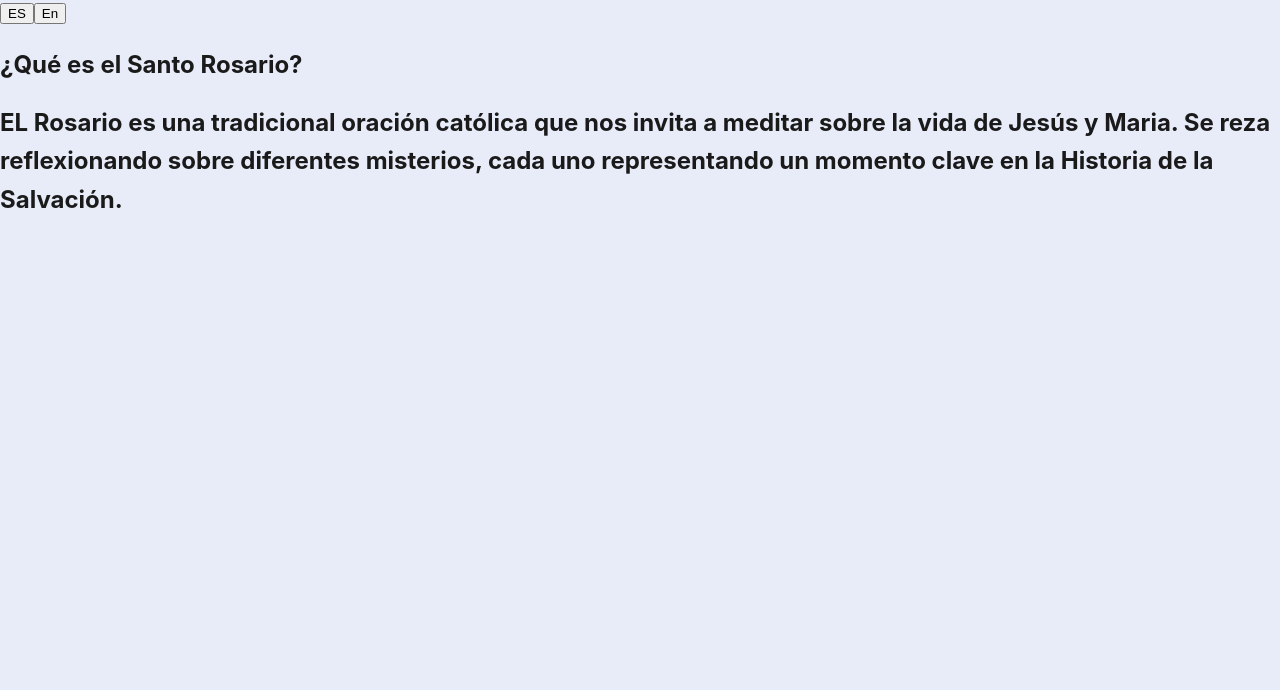
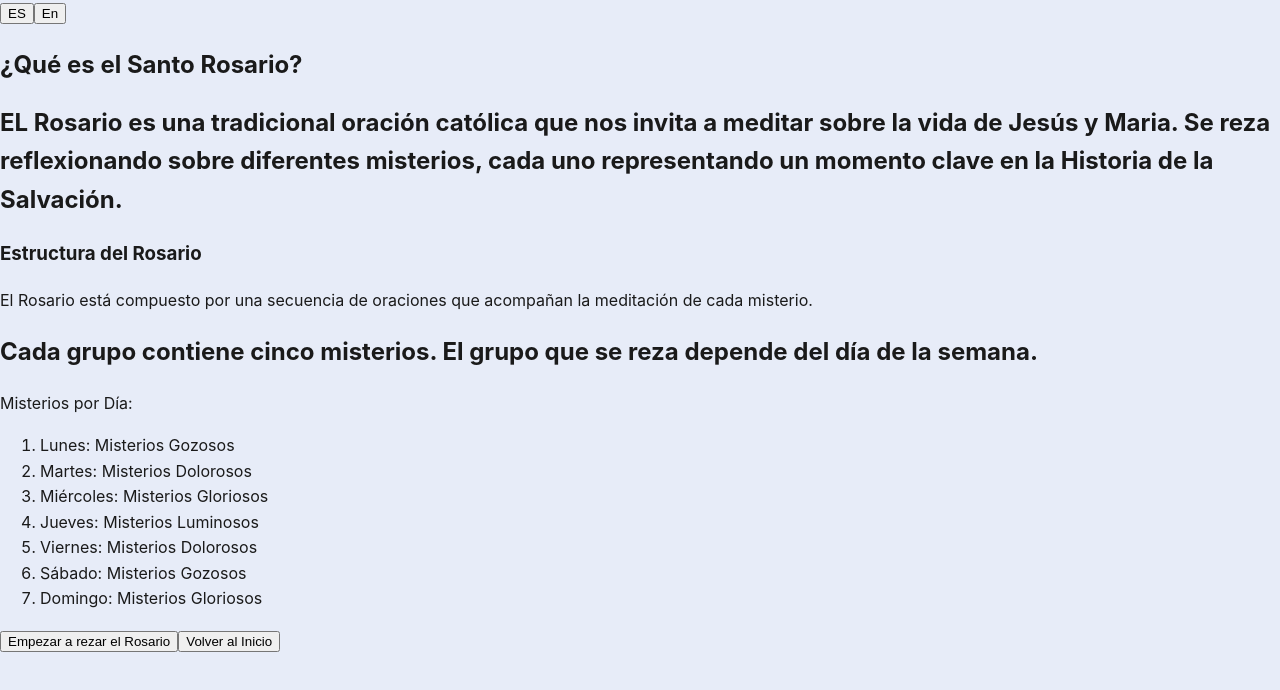
Before and after one commit to LuisDev912/Rosary-guide, a React (Vite) app: page /info in a window 1280 px wide. Shown: the top 690 px of the page. Built offline with nearby package versions, Linux system fonts and the light colour scheme.

Commit message:
"feat(Structure): finish RosaryInfoPage.jsx page HTML - Finish adding all the text in RosaryInfoPage. - Create semantic tags and add class names for them. - Delete duplicated code in both es.json and en.json."

```diff
--- a/src/locales/en/en.json
+++ b/src/locales/en/en.json
@@ -41,7 +41,7 @@
         },
         "mysteriesExplanation": "Each group contains five mysteries. The group prayed depends on the day of the week.",
         "days": {
-            "title": "Mysteries by Day",
+            "title": "Mysteries by Day:",
             "monday": "Monday: Joyful Mysteries",
             "tuesday": "Tuesday: Sorrowful Mysteries",
             "wednesday": "Wednesday: Glorious Mysteries",
--- a/src/locales/es/es.json
+++ b/src/locales/es/es.json
@@ -10,7 +10,9 @@
         "nextMystery": "Siguiente Misterio",
         "previousMystery": "Misterio Anterior",
         "togglePrayers": "Mostrar/Ocultar Oraciones",
-        "endRosary": "Finalizar el Rosario"
+        "endRosary": "Finalizar el Rosario",
+        "startRosary": "Empezar a rezar el Rosario",
+        "goBack": "Volver al Inicio"
     },
     "labels": {
         "currentMystery": "Misterio Actual"
@@ -41,7 +43,7 @@
         },
         "mysteriesExplanation": "Cada grupo contiene cinco misterios. El grupo que se reza depende del día de la semana.",
         "days": {
-            "title": "Misterios por Día",
+            "title": "Misterios por Día:",
             "monday": "Lunes: Misterios Gozosos",
             "tuesday": "Martes: Misterios Dolorosos",
             "wednesday": "Miércoles: Misterios Gloriosos",
@@ -49,10 +51,6 @@
             "friday": "Viernes: Misterios Dolorosos",
             "saturday": "Sábado: Misterios Gozosos",
             "sunday": "Domingo: Misterios Gloriosos"
-        },
-        "buttons": {
-            "startRosary": "Empezar a rezar el Rosario",
-            "goBack": "Volver al Inicio"
         }
     }
 }
--- a/src/pages/RosaryInfoPage.jsx
+++ b/src/pages/RosaryInfoPage.jsx
@@ -1,13 +1,47 @@
 import { useTranslation } from "react-i18next"
+import { useNavigate } from "react-router";
 
 export default function RosaryInfoPage() {
     const { t } = useTranslation();
+    const navigate = useNavigate();
+
     return (
         <main>
             <section className="intro-section">
                 <h1>{t("info.title")}</h1>
                 <h2>{t("info.intro")}</h2>
             </section>
+
+            <section className="explanation-section">
+                <div className="structure-intro">
+                    <h3>{t("info.structure.title")}</h3>
+                    <p>{t("info.structure.text")}</p>
+                </div>
+
+                <h2>{t("info.mysteriesExplanation")}</h2>
+                <p>{t("info.days.title")}</p>
+                <ol>
+                    <li>{t("info.days.monday")}</li>
+                    <li>{t("info.days.tuesday")}</li>
+                    <li>{t("info.days.wednesday")}</li>
+                    <li>{t("info.days.thursday")}</li>
+                    <li>{t("info.days.friday")}</li>
+                    <li>{t("info.days.saturday")}</li>
+                    <li>{t("info.days.sunday")}</li>
+                </ol>
+            </section>
+
+            <section className="navigation-section">
+                <button
+                    onClick={() => navigate('/Rosary')}>
+                    {t("buttons.startRosary")}
+                </button>
+
+                <button
+                    onClick={() => navigate('/')}>
+                    {t("buttons.goBack")}
+                </button>
+            </section>
         </main>
     );
 }
```
